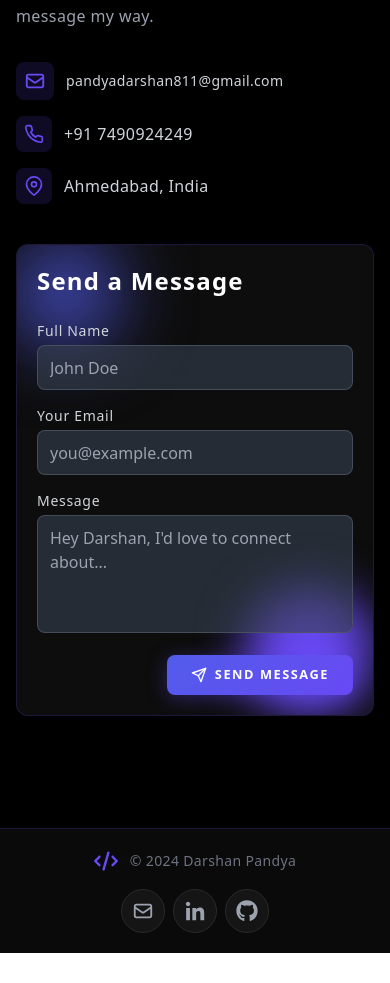
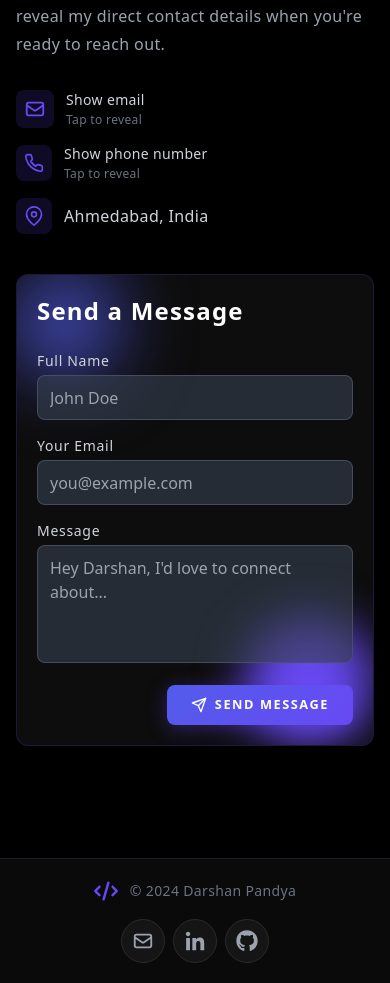
Before and after one commit to Darshan-Pandya10/Portfolio-2024, a React (Vite) app: page / in a window 390 px wide. Shown: the part 5000-5983 px from the top of the page. Before the commit the page ends 5953 px from the top, so only its background shows below. Built offline with nearby package versions, Linux system fonts and the light colour scheme; no server answers.

Commit message:
made changes in order to hide direct personal contact info from bots

```diff
--- a/src/Components/Footer.jsx
+++ b/src/Components/Footer.jsx
@@ -3,10 +3,11 @@ import { FaCode } from "react-icons/fa6";
 import { GrLinkedinOption } from "react-icons/gr";
 import { FaGithub } from "react-icons/fa";
 import { HiOutlineMail } from "react-icons/hi";
+import { getEmail } from "../utils/contactInfo";
 
 const socialLinks = [
   {
-    href: "mailto:pandyadarshan811@gmail.com",
+    type: "email",
     label: "Email",
     icon: HiOutlineMail,
   },
@@ -23,6 +24,10 @@ const socialLinks = [
 ];
 
 const Footer = () => {
+  const handleEmailClick = () => {
+    window.location.href = `mailto:${getEmail()}`;
+  };
+
   return (
     <footer className="footer relative bg-[#0a0a0a] border-t border-[#6849f3]/20 flex flex-col sm:flex-row items-center justify-between px-6 py-5 gap-4">
       <div className="flex items-center gap-3">
@@ -32,18 +37,30 @@ const Footer = () => {
         </span>
       </div>
       <div className="flex items-center gap-2">
-        {socialLinks.map(({ href, label, icon: Icon }) => (
+        {socialLinks.map(({ href, label, icon: Icon, type }) =>
+          type === "email" ? (
+            <button
+              key={label}
+              type="button"
+              onClick={handleEmailClick}
+              aria-label={label}
+              className="p-2.5 rounded-full bg-[#151515] border border-[#2a2a2a] text-gray-400 hover:text-white hover:border-[#6849f3]/50 hover:scale-110 transition-all duration-200"
+            >
+              <Icon size={22} />
+            </button>
+          ) : (
             <a
               key={label}
               href={href}
-            target={href.startsWith("mailto") ? undefined : "_blank"}
+              target="_blank"
               rel="noreferrer"
               aria-label={label}
               className="p-2.5 rounded-full bg-[#151515] border border-[#2a2a2a] text-gray-400 hover:text-white hover:border-[#6849f3]/50 hover:scale-110 transition-all duration-200"
             >
               <Icon size={22} />
             </a>
-        ))}
+          )
+        )}
       </div>
     </footer>
   );
--- /dev/null
+++ b/src/Components/ProtectedContactLink.jsx
@@ -0,0 +1,71 @@
+import React, { useState } from "react";
+import { FiCopy, FiCheck } from "react-icons/fi";
+import { getEmail, getPhoneDisplay, getPhoneTel } from "../utils/contactInfo";
+
+const ProtectedContactLink = ({ type, icon: Icon }) => {
+  const [revealed, setRevealed] = useState(false);
+  const [copied, setCopied] = useState(false);
+
+  const isEmail = type === "email";
+  const label = isEmail ? "email" : "phone number";
+  const value = isEmail ? getEmail() : getPhoneDisplay();
+  const href = isEmail ? `mailto:${getEmail()}` : `tel:${getPhoneTel()}`;
+
+  const handleReveal = () => setRevealed(true);
+
+  const handleCopy = async (e) => {
+    e.preventDefault();
+    e.stopPropagation();
+    try {
+      await navigator.clipboard.writeText(isEmail ? getEmail() : getPhoneDisplay());
+      setCopied(true);
+      setTimeout(() => setCopied(false), 2000);
+    } catch {
+      /* clipboard unavailable */
+    }
+  };
+
+  if (!revealed) {
+    return (
+      <button
+        type="button"
+        onClick={handleReveal}
+        className="flex items-center gap-3 w-full text-left text-gray-300 hover:text-[#6849f3] transition-colors group"
+      >
+        <span className="p-2 rounded-lg bg-[#6849f3]/15 group-hover:bg-[#6849f3]/25 transition-colors">
+          <Icon size={isEmail ? 22 : 20} className="text-[#6849f3]" />
+        </span>
+        <span className="tracking-wide text-sm sm:text-base">
+          Show {label}
+          <span className="block text-xs text-gray-500 font-normal mt-0.5">
+            Tap to reveal
+          </span>
+        </span>
+      </button>
+    );
+  }
+
+  return (
+    <div className="flex items-center gap-3 text-gray-300 group">
+      <a
+        href={href}
+        className="flex items-center gap-3 flex-1 min-w-0 text-gray-300 hover:text-[#6849f3] transition-colors"
+      >
+        <span className="p-2 rounded-lg bg-[#6849f3]/15 group-hover:bg-[#6849f3]/25 transition-colors shrink-0">
+          <Icon size={isEmail ? 22 : 20} className="text-[#6849f3]" />
+        </span>
+        <span className="tracking-wide break-all text-sm sm:text-base">{value}</span>
+      </a>
+      <button
+        type="button"
+        onClick={handleCopy}
+        aria-label={`Copy ${label}`}
+        className="shrink-0 p-2 rounded-lg border border-[#2a2a2a] text-gray-400 hover:text-white hover:border-[#6849f3]/40 transition-colors"
+      >
+        {copied ? <FiCheck size={16} className="text-green-400" /> : <FiCopy size={16} />}
+      </button>
+    </div>
+  );
+};
+
+export default ProtectedContactLink;
--- a/src/Sections/Contact.jsx
+++ b/src/Sections/Contact.jsx
@@ -3,9 +3,8 @@ import emailjs from "@emailjs/browser";
 import { toast } from "react-toastify";
 import { HiOutlineMail } from "react-icons/hi";
 import { FiPhone, FiMapPin, FiSend, FiCheck } from "react-icons/fi";
+import ProtectedContactLink from "../Components/ProtectedContactLink";
 import SectionTitle from "../Components/SectionTitle";
-
-const CONTACT_EMAIL = "pandyadarshan811@gmail.com";
 
 const SERVICE_ID =
   import.meta.env.VITE_EMAILJS_SERVICE_ID || "service_67gzt9o";
@@ -128,26 +127,15 @@ const Contact = () => {
             Let's Connect
           </h2>
           <p className="text-gray-400 leading-7 mb-8 tracking-wide">
-            Open to new opportunities and collaborations. Reach out directly or
-            launch a message my way.
+            Open to new opportunities and collaborations. Send a message below,
+            or reveal my direct contact details when you&apos;re ready to reach out.
           </p>
           <ul className="space-y-4">
             <li>
-              <a
-                href={`mailto:${CONTACT_EMAIL}`}
-                className="flex items-center gap-3 text-gray-300 hover:text-[#6849f3] transition-colors group"
-              >
-                <span className="p-2 rounded-lg bg-[#6849f3]/15 group-hover:bg-[#6849f3]/25 transition-colors">
-                  <HiOutlineMail size={22} className="text-[#6849f3]" />
-                </span>
-                <span className="tracking-wide break-all text-sm sm:text-base">{CONTACT_EMAIL}</span>
-              </a>
+              <ProtectedContactLink type="email" icon={HiOutlineMail} />
             </li>
-            <li className="flex items-center gap-3 text-gray-300">
-              <span className="p-2 rounded-lg bg-[#6849f3]/15">
-                <FiPhone size={20} className="text-[#6849f3]" />
-              </span>
-              <span className="tracking-wide">+91 7490924249</span>
+            <li>
+              <ProtectedContactLink type="phone" icon={FiPhone} />
             </li>
             <li className="flex items-center gap-3 text-gray-300">
               <span className="p-2 rounded-lg bg-[#6849f3]/15">
--- /dev/null
+++ b/src/utils/contactInfo.js
@@ -0,0 +1,16 @@
+/** Decoded only at runtime — not stored as plain strings in the bundle. */
+const fromCodes = (...groups) =>
+  groups.map((codes) => String.fromCharCode(...codes)).join("");
+
+export const getEmail = () =>
+  fromCodes(
+    [112, 97, 110, 100, 121, 97, 100, 97, 114, 115, 104, 97, 110, 56, 49, 49],
+    [64],
+    [103, 109, 97, 105, 108, 46, 99, 111, 109]
+  );
+
+export const getPhoneTel = () =>
+  fromCodes([43, 57, 49], [55, 52, 57, 48, 57, 50, 52, 50, 52, 57]);
+
+export const getPhoneDisplay = () =>
+  fromCodes([43, 57, 49, 32], [55, 52, 57, 48, 57, 50, 52, 50, 52, 57]);
```
Lines whose indentation alone changed are shown as unchanged.
